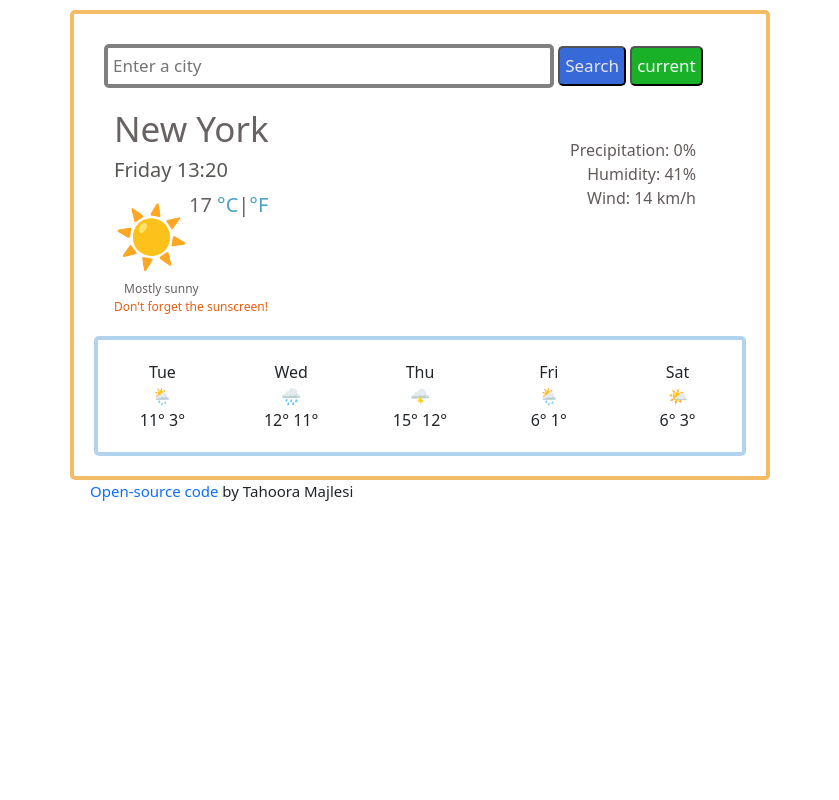
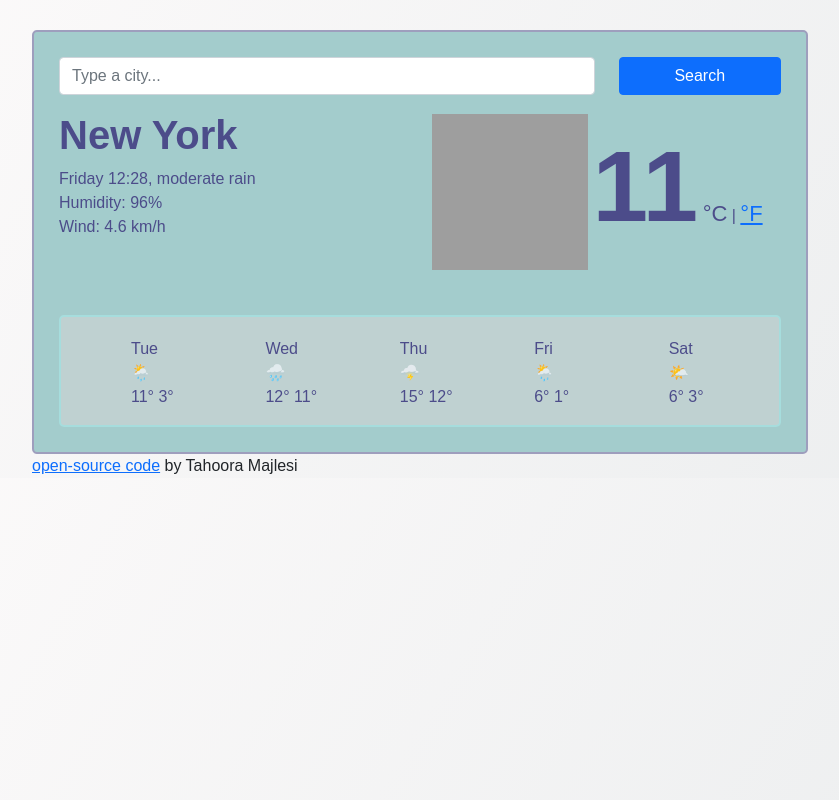
Before and after one commit to Tahoora78/Weather_app, a website built with Parcel: page index.html in a window 1280 px wide. Shown: the whole page, without its empty margins (220-1059 px from the left). Built offline with nearby package versions, Linux system fonts and the light colour scheme; no server answers; grey boxes are pictures that could not be loaded.

Commit message:
adding search engine

```diff
--- a/index.html
+++ b/index.html
@@ -10,53 +10,59 @@
       crossorigin="anonymous"
     />
 
-    <title>Weather procrastination</title>
-    <link rel="stylesheet" href="src/styles.css" />
     <script src="https://unpkg.com/axios/dist/axios.min.js"></script>
+    <link rel="stylesheet" href="src/style.css" />
+
+    <title>Weather-App</title>
   </head>
   <body>
-    <div class="total-container">
-      <form class="search">
+    <div class="container">
+      <div class="weather-app">
+        <div class="search">
+          <form id="search-form" class="mb-3">
+            <div class="row">
+              <div class="col-9">
                 <input
-          type="text"
-          placeholder="Enter a city"
-          class="enter-city"
-          id="input"
+                  type="search"
+                  placeholder="Type a city..."
+                  class="form-control"
+                  id="city-input"
                 />
-        <input type="submit" value="Search" class="search_btn" />
-        <button class="current">current</button>
-      </form>
-      <div class="container_">
-        <div class="row">
-          <div class="col">
-            <div class="today">
-              <h1 id="city-name">New York</h1>
-              <h2 class="current-date">Today | Monday</h2>
-              <p class="status_image">
-                ☀️
-                <span class="temprature">
-                  <span id="temp"> 17</span> <span id="celsius">°C</span>|<span
-                    id="farenheit"
-                    >°F</span
-                  >
-                </span>
-              </p>
-              <div class="caption">Mostly sunny</div>
-              <div class="tip">Don't forget the sunscreen!</div>
+              </div>
+              <div class="col-3">
+                <input
+                  type="submit"
+                  value="Search"
+                  class="btn btn-primary w-100"
+                />
               </div>
             </div>
-          <div class="col">
-            <p class="details">
-              Precipitation: 0%
-              <br />
-              Humidity: 41%
-              <br />
-              Wind: 14 km/h
-            </p>
+          </form>
+        </div>
+        <div class="overview">
+          <div class="row">
+            <div class="col-6">
+              <h1 id="city-name">New York</h1>
+              <ul>
+                <li id="date-description">Friday 12:28, moderate rain</li>
+                <li>Humidity: <span id="humidity">96</span>%</li>
+                <li>Wind: <span id="wind">4.6</span> km/h</li>
+              </ul>
+            </div>
+            <div class="col-6">
+              <img
+                src="https://ssl.gstatic.com/onebox/weather/64/sunny.png"
+                ,
+                alt="image"
+                id="icon"
+              />
+              <span id="temperature">11</span>
+              <a href="#" id="celsius" class="active">°C</a> |
+              <a href="#" id="farenheit">°F</a>
             </div>
           </div>
         </div>
-      <div class="container">
+        <div class="other-days">
           <div class="row">
             <div class="col">
               <p class="weather-temprature">
@@ -100,15 +106,11 @@
           </div>
         </div>
       </div>
-    <p class="captions">
-      <a
-        class="open_source"
-        href="https://github.com/Tahoora78/Weather_app"
-        target="_blank"
-        >Open-source code</a
+      <a href="https://github.com/Tahoora78/Weather_app" target="_blank">
+        open-source code</a
       >
       by Tahoora Majlesi
-    </p>
+    </div>
     <script src="src/script.js"></script>
   </body>
 </html>
--- a/src/script.js
+++ b/src/script.js
@@ -1,84 +1,87 @@
+let apiKey = "b6352b3dca0e8a98600ef53301a56b89";
+let temperatureElement = document.querySelector("#temperature");
+let cityElement = document.querySelector("#city-name");
+let farenheitLink = document.querySelector("#farenheit");
+let celsiusLink = document.querySelector("#celsius");
+let humidityElement = document.querySelector("#humidity");
+let windElement = document.querySelector("#wind");
+let dateDescriptionElement = document.querySelector("#date-description");
+let iconElement = document.querySelector("#icon");
+let form = document.querySelector("#search-form");
 
-let weekDays = [
-  "Sunday",
-  "Monday",
-  "Thuesday",
-  "Wednesday",
-  "Thursday",
-  "Friday",
-  "Saturday"
-];
+let temperature = 0;
 
-let celsius = document.querySelector("#celsius");
-let temp = document.querySelector("#temp");
-let farenheit = document.querySelector("#farenheit");
-let cityName = document.querySelector("#city-name");
-let apiKey = "b6352b3dca0e8a98600ef53301a56b89";
-let searchForm = document.querySelector("form.search");
-let currentCityBtn = document.querySelector('.current');
-
-
-
-function displayCurrentDate() {
-  let currentDate = document.querySelector("h2.current-date");
-  let now = new Date();
-  currentDate.innerHTML = `${
-    weekDays[now.getDay()]
-  } ${now.getHours()}:${now.getMinutes()}`;
-}
-displayCurrentDate();
-
-function showSearchTemprature(response) {
-  let temprature = Math.round(response.data.main.temp);
-  temp.innerHTML = temprature;
-  cityName.innerHTML = response.data.name;
-  celsius.addEventListener("click", function () {
-    temp.innerHTML = temprature;
-  });
-  farenheit.addEventListener("click", function () {
-    temp.innerHTML = Math.round(temprature * 1.8 + 32);
-  });
+function dispayFarenheitTemperature(event) {
+  event.preventDefault();
+  celsiusLink.classList.remove("active");
+  farenheitLink.classList.add("active");
+  let farenheitTemperature = (temperature * 9) / 5 + 32;
+  temperatureElement.innerHTML = Math.round(farenheitTemperature);
 }
 
-
-function searchCityName() {
-  searchForm.addEventListener("submit", function(event) {
-      event.preventDefault();
-      cityName.innerHTML = document.querySelector("#input").value;
-      let searchCityName = document.querySelector("#input").value;
-
-
-      let url = `https://api.openweathermap.org/data/2.5/weather?q=${searchCityName}&units=metric&appid=${apiKey}`;
-      axios.get(url).then(showSearchTemprature);
-  });
-}
-searchCityName()
-
-
-function showCurrentTemprature(response) {
-  console.log("response",response);
-  let temprature = Math.round(response.data.main.temp);
-  temp.innerHTML = temprature;
-  cityName.innerHTML = response.data.name;
-  celsius.addEventListener("click", function () {
-    temp.innerHTML = temprature;
-  });
-  farenheit.addEventListener("click", function () {
-    temp.innerHTML = Math.round(temprature * 1.8 + 32);
-  });
+function displayCelsiusTemperature(event) {
+  event.preventDefault();
+  farenheitLink.classList.remove("active");
+  celsiusLink.classList.add("active");
+  temperatureElement.innerHTML = Math.round(temperature);
 }
 
+function formatDate(timestamp) {
+  // calculate the date
+  let date = new Date(timestamp);
+  let hours = date.getHours();
+  if (hours < 10) {
+    hours = `0${hours}`;
+  }
+  let minutes = date.getMinutes();
+  if (minutes < 10) {
+    minutes = `0${minutes}`;
+  }
+
+  let days = [
+    "Sunday",
+    "Monday",
+    "Tuesday",
+    "Wednesday",
+    "Thursday",
+    "Friday",
+    "Saturday",
+  ];
+  let day = days[date.getDay()];
+  return `${day} ${hours}:${minutes}`;
+}
+
+function displayCurrentTemprature(response) {
+  temperature = response.data.main.temp;
+  temperatureElement.innerHTML = Math.round(temperature);
+  cityElement.innerHTML = response.data.name;
+  let currentDate = formatDate(response.data.dt * 1000);
+  dateDescriptionElement.innerHTML = `${currentDate} , ${response.data.weather[0].description}`;
+  windElement.innerHTML = response.data.wind.speed;
+  humidityElement.innerHTML = response.data.main.humidity;
+  iconElement.setAttribute(
+    "src",
+    `http://openweathermap.org/img/wn/${response.data.weather[0].icon}@2x.png`
+  );
+}
 
 function currentCity(position) {
   let latitude = position.coords.latitude;
   let longitude = position.coords.longitude;
-  console.log("latitude",latitude);
   let apiUrl = `https://api.openweathermap.org/data/2.5/weather?lat=${latitude}&lon=${longitude}&units=metric&appid=${apiKey}`;
-  axios.get(apiUrl).then(showCurrentTemprature);
+  axios.get(apiUrl).then(displayCurrentTemprature);
 }
+
+function handleSubmit(event) {
+  event.preventDefault();
+  let cityInput = document.querySelector("#city-input").value;
+  cityInput = cityInput.charAt(0).toUpperCase() + cityInput.slice(1);
+  let apiUrl = `https://api.openweathermap.org/data/2.5/weather?q=${cityInput}&units=metric&appid=${apiKey}`;
+  axios.get(apiUrl).then(displayCurrentTemprature);
+}
+
+farenheitLink.addEventListener("click", dispayFarenheitTemperature);
+celsiusLink.addEventListener("click", displayCelsiusTemperature);
+form.addEventListener("submit", handleSubmit);
+
 navigator.geolocation.getCurrentPosition(currentCity);
-
-
-currentCityBtn.addEventListener('click', () =>{
-  navigator.geolocation.getCurrentPosition(currentCity);
-});
--- /dev/null
+++ b/src/style.css
@@ -0,0 +1,69 @@
+body {
+  font-family: arial, sans-serif;
+  background: linear-gradient(120deg, #fdfbfb 0%, #ebedee 100%);
+}
+
+.container {
+  max-width: 800px;
+}
+
+.weather-app {
+  margin-top: 20px;
+  margin: 30px auto;
+  border: 2px solid rgb(158, 158, 189);
+  border-radius: 5px;
+  color: rgb(76, 76, 138);
+  background-color: rgb(163, 204, 204);
+  padding: 25px;
+  margin-bottom: 0;
+}
+
+.overview ul {
+  list-style: none;
+  padding: 0;
+  margin: 0;
+}
+
+.overview #celsius {
+  font-size: 22px;
+}
+
+.overview #farenheit {
+  font-size: 22px;
+}
+
+.overview h1 {
+  font-weight: 550;
+}
+
+.other-days {
+  border: 2px solid rgb(166, 221, 221);
+  padding-left: 70px;
+  padding-top: 20px;
+  margin-top: 20px;
+  border-radius: 5px;
+  background-color: rgb(191, 209, 209);
+}
+
+#temperature {
+  font-size: 100px;
+  font-weight: 580;
+}
+
+img {
+  height: 156px;
+  width: 156px;
+  position: relative;
+  top: -25px;
+}
+
+.active {
+  text-decoration: none;
+  color: rgb(76, 76, 138);
+  cursor: default;
+}
+
+.active:hover {
+  text-decoration: none;
+  color: rgb(76, 76, 138);
+}
--- a/src/styles.css
+++ /dev/null
@@ -1,148 +0,0 @@
-h1 {
-  font-size: 35px;
-  color: rgb(104, 98, 98);
-}
-
-.total-container {
-  border: 4px solid #f5bc66;
-  margin: 10px auto 0 auto;
-  padding: 20px;
-  max-width: 700px;
-  border-radius: 5px;
-}
-
-.captions {
-  margin: 0 auto;
-  padding: 20px;
-  padding-top: 0;
-  max-width: 700px;
-  font-size: 15px;
-}
-
-.open_source {
-  text-decoration: none;
-}
-
-.open_source:hover {
-  text-decoration: underline;
-}
-
-.search {
-  display: block;
-  margin: 10px auto;
-  padding: 0;
-}
-
-.enter-city {
-  width: 450px;
-  margin-left: 10px;
-  margin-bottom: 10px;
-  font-size: 17px;
-  padding: 5px;
-  border: 4px solid gray;
-  border-radius: 5px;
-}
-
-.search_btn {
-  background: #3869d9;
-  color: #e6e6e9;
-  padding: 5px 5px;
-  font-size: 17px;
-  border-radius: 5px;
-  font-weight: 500;
-  transition: all 200ms ease-in-out;
-}
-
-.search_btn:hover {
-  background: #1c4094;
-}
-
-.current {
-  background: #19b128;
-  color: #f9faff;
-  padding: 5px 5px;
-  font-size: 17px;
-  border-radius: 5px;
-  font-weight: 500;
-  transition: all 200ms ease-in-out;
-}
-
-.current:hover {
-  background: #2f8838;
-}
-
-.current-date {
-  color: #585653;
-  font-size: 20px;
-  font-weight: 400;
-}
-
-.today {
-  margin-left: 20px;
-}
-
-.temprature {
-  font-size: 20px;
-  padding-bottom: 20px;
-  position: absolute;
-  padding-bottom: 17px;
-  color: rgb(104, 98, 98);
-}
-
-.status_image {
-  font-size: 60px;
-  margin-bottom: 0;
-}
-
-.caption {
-  font-size: 12px;
-  padding-left: 10px;
-  color: rgb(104, 98, 98);
-}
-
-.tip {
-  color: rgb(231, 96, 18);
-  font-size: 12px;
-}
-
-.container {
-  border: 4px solid #b1d3ee;
-  border-radius: 5px;
-  width: 900;
-}
-
-.weather-temprature {
-  text-align: center;
-  margin-top: 20px;
-  margin-bottom: 20px;
-}
-
-.container_ {
-  padding-bottom: 20px;
-}
-
-.details {
-  padding-right: 50px;
-  padding-top: 30px;
-  text-align: right;
-  color: rgb(99, 90, 90);
-}
-
-#celsius,
-#farenheit {
-  color: rgb(73, 162, 197);
-}
-
-#celsius:hover {
-  text-decoration: underline;
-}
-
-#farenheit:hover {
-  text-decoration: underline;
-}
-
-col {
-  padding-left: 0;
-  padding-right: 0;
-  margin: 0;
-}
```
Lines whose indentation alone changed are shown as unchanged.
